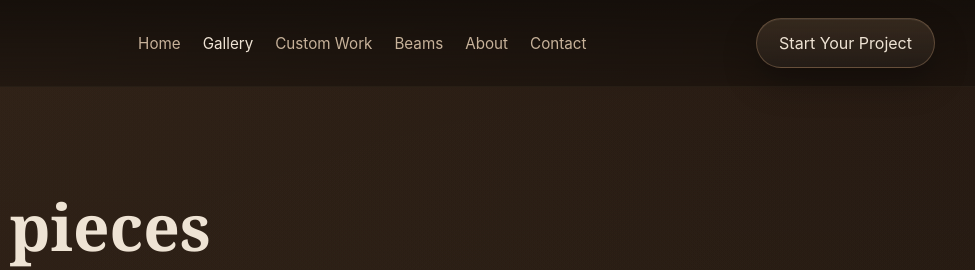
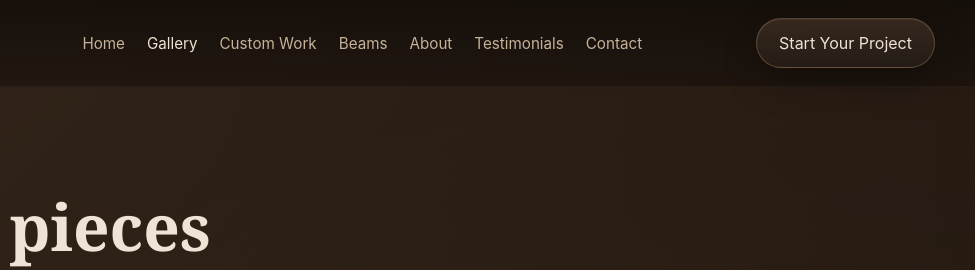
Before and after one commit to Jbowimthe1/woodenyou-website, a plain HTML site: page gallery.html in a window 1280 px wide. Shown: the top 270 px of the page, 305-1280 px from the left. Drawn offline with Linux system fonts and the light colour scheme.

Commit message:
Add Testimonials link to gallery.html nav

```diff
--- a/gallery.html
+++ b/gallery.html
@@ -8,7 +8,7 @@
   <link rel="stylesheet" href="assets/styles.css" />
 </head>
 <body>
-<header><div class="container nav"><div class="brand"><div class="brand-badge"><img src="assets/crest.jpeg" alt="WoodenYou crest" /></div><div><h1>WOODENYOU</h1><p>Crafted by hand</p></div></div><nav><a href="index.html">Home</a><a href="gallery.html" aria-current="page" style="color:#eee3d4">Gallery</a><a href="custom.html">Custom Work</a><a href="beams.html">Beams</a><a href="about.html">About</a><a href="contact.html">Contact</a></nav><a class="btn" href="contact.html">Start Your Project</a></div></header>
+<header><div class="container nav"><div class="brand"><div class="brand-badge"><img src="assets/crest.jpeg" alt="WoodenYou crest" /></div><div><h1>WOODENYOU</h1><p>Crafted by hand</p></div></div><nav><a href="index.html">Home</a><a href="gallery.html" aria-current="page" style="color:#eee3d4">Gallery</a><a href="custom.html">Custom Work</a><a href="beams.html">Beams</a><a href="about.html">About</a><a href="testimonials.html">Testimonials</a><a href="contact.html">Contact</a></nav><a class="btn" href="contact.html">Start Your Project</a></div></header>
 <main class="container">
   <section class="page-hero product-intro"><div class="eyebrow">From the WoodenYou shop</div><h2>Current pieces</h2><p>Explore WoodenYou handcrafted products and made-to-order pieces from Newcastle, Oklahoma. Contact us for availability and ordering.</p><div class="cta-row"><a class="btn" href="https://docs.google.com/forms/d/e/1FAIpQLSeKFMD8Wv_XsQjzaNrcRoK3pjtRhzxyGDE4QgwbvUDY-p5bzA/viewform">Request an order</a><a class="btn secondary" href="https://docs.google.com/forms/d/e/1FAIpQLSeKFMD8Wv_XsQjzaNrcRoK3pjtRhzxyGDE4QgwbvUDY-p5bzA/viewform">Order inquiry form</a></div><p>Direct email: <a href="mailto:woodenyoushop@gmail.com" style="color:var(--cream)">woodenyoushop@gmail.com</a></p></section>
   <section class="current-products">
```
